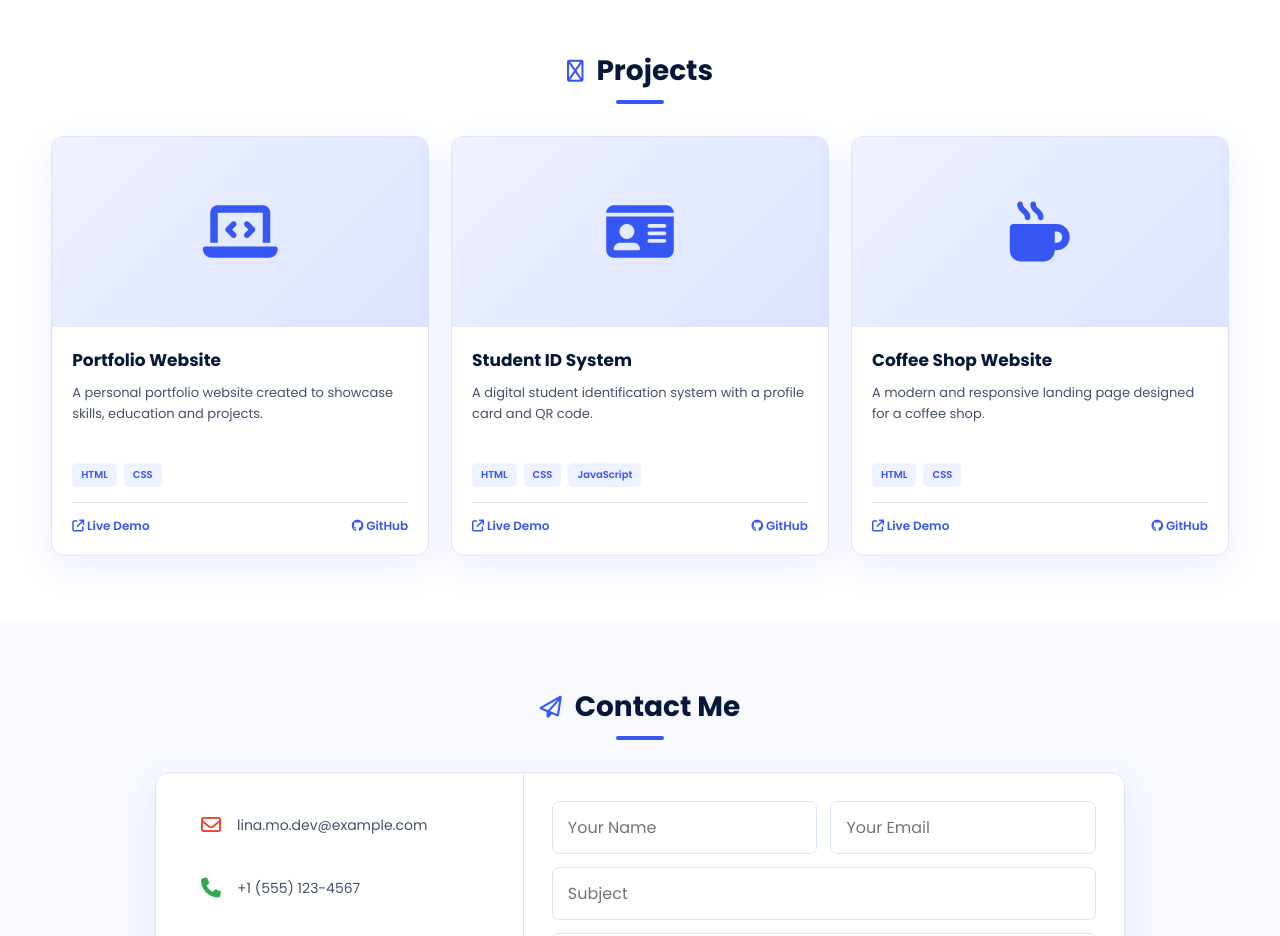
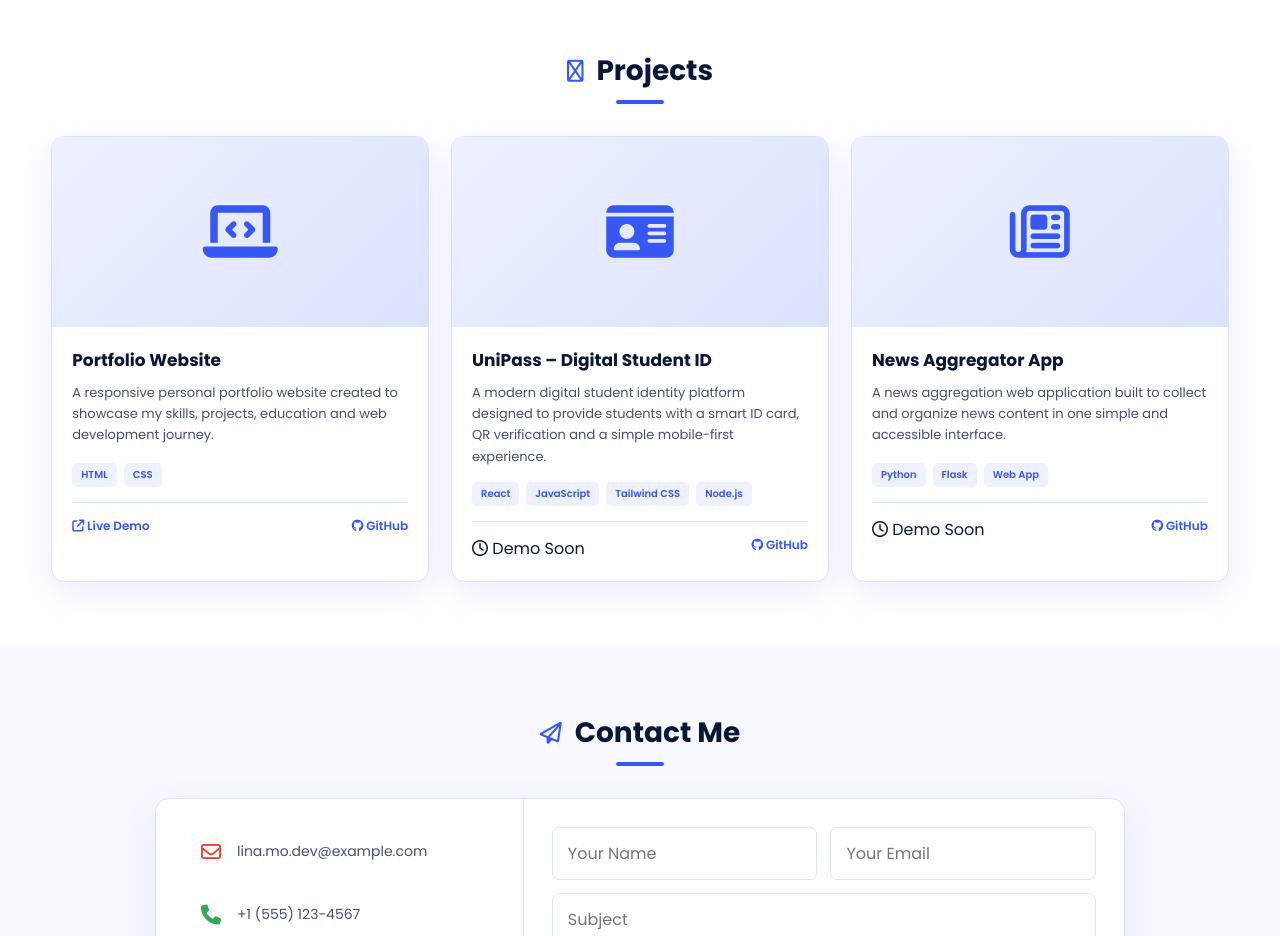
Before and after one commit to linamoayadnofal/portfolio-website, a plain HTML site: page index.html in a window 1280 px wide. Shown: the part 1500-2436 px from the top of the page. Drawn offline with Linux system fonts and the light colour scheme.

Commit message:
Update portfolio projects section

```diff
--- a/index.html
+++ b/index.html
@@ -270,10 +270,11 @@
         </div>
       </section>
 
+
   <!-- Projects Section -->
-
 <section class="projects section" id="projects">
   <div class="container">
+
  <div class="section-heading">
       <div class="heading-line">
         <i class="fa-regular fa-briefcase"></i>
@@ -283,6 +284,8 @@
     </div>
 
   <div class="projects-grid">
+
+  <!-- Portfolio Website -->
   <article class="project-card">
         <div class="project-image project-placeholder">
           <i class="fa-solid fa-laptop-code"></i>
@@ -290,10 +293,9 @@
 
    <div class="project-content">
           <h3>Portfolio Website</h3>
-
    <p>
-                  A personal portfolio website created to showcase
-                  skills, education and projects.
+            A responsive personal portfolio website created to showcase
+            my skills, projects, education and web development journey.
     </p>
 
   <div class="project-tags">
@@ -320,82 +322,91 @@
               GitHub
             </a>
           </div>
-
         </div>
   </article>
 
 
-
+  <!-- UniPass -->
  <article class="project-card">
         <div class="project-image project-placeholder">
           <i class="fa-solid fa-id-card"></i>
         </div>
 
    <div class="project-content">
-                <h3>Student ID System</h3>
+          <h3>UniPass – Digital Student ID</h3>
 
    <p>
-                  A digital student identification system with a
-                  profile card and QR code.
+            A modern digital student identity platform designed to provide
+            students with a smart ID card, QR verification and a simple
+            mobile-first experience.
           </p>
 
    <div class="project-tags">
-                  <span>HTML</span>
-                  <span>CSS</span>
+            <span>React</span>
             <span>JavaScript</span>
+            <span>Tailwind CSS</span>
+            <span>Node.js</span>
           </div>
 
   <div class="project-links">
-  <a href="#" aria-label="Portfolio Live Demo">
-    <i class="fa-solid fa-arrow-up-right-from-square"></i>
-    Live Demo
-  </a>
+            <span class="coming-soon">
+              <i class="fa-regular fa-clock"></i>
+              Demo Soon
+            </span>
 
   <a
-    href="https://github.com/linamoayadnofal/portfolio-website"
+    href="https://github.com/linamoayadnofal/UniPass-"
     target="_blank"
     rel="noopener noreferrer"
-    aria-label="Portfolio GitHub Repository"
   >
-    <i class="fa-brands fa-github"></i>
-    GitHub
-  </a>
-</div>
-
-</article>
-
-  <article class="project-card">
-              <div class="project-image project-placeholder">
-                <i class="fa-solid fa-mug-hot"></i>
-              </div>
-
-   <div class="project-content">
-                <h3>Coffee Shop Website</h3>
-
-   <p>
-                  A modern and responsive landing page designed for a
-                  coffee shop.
-                </p>
-
-  <div class="project-tags">
-                  <span>HTML</span>
-                  <span>CSS</span>
-                </div>
-
-   <div class="project-links">
-                  <a href="#">
-                    <i class="fa-solid fa-arrow-up-right-from-square"></i>
-                    Live Demo
-                  </a>
-
-  <a href="#">
   <i class="fa-brands fa-github"></i>
     GitHub
   </a>
    </div>
    </div>
    </article>
+
+
+   <!-- News Aggregator -->
+   <article class="project-card">
+        <div class="project-image project-placeholder">
+          <i class="fa-regular fa-newspaper"></i>
   </div>
+
+  <div class="project-content">
+          <h3>News Aggregator App</h3>
+
+   <p>
+       A news aggregation web application built to collect and
+       organize news content in one simple and accessible interface.
+  </p>
+
+   <div class="project-tags">
+            <span>Python</span>
+            <span>Flask</span>
+            <span>Web App</span>
+          </div>
+
+   <div class="project-links">
+  <span class="coming-soon">
+  <i class="fa-regular fa-clock"></i>
+    Demo Soon
+  </span>
+
+   <a
+     href="https://github.com/linamoayadnofal/news-aggregator-app-bylinanofal"
+     target="_blank"
+     rel="noopener noreferrer"
+   >
+   <i class="fa-brands fa-github"></i>
+    GitHub
+  </a>
+  </div>
+  </div>
+  </article>
+
+  </div>
+
   </div>
 </section>
 
--- a/style.css
+++ b/style.css
@@ -1136,4 +1136,16 @@ textarea {
   .contact-form {
     padding: 22px 18px;
   }
+
+  .coming-soon {
+  color: var(--light-text);
+  font-size: 12px;
+  font-weight: 600;
+
+  display: inline-flex;
+  align-items: center;
+  gap: 6px;
+
+  cursor: default;
 }
+}
```
Lines whose indentation alone changed are shown as unchanged.
